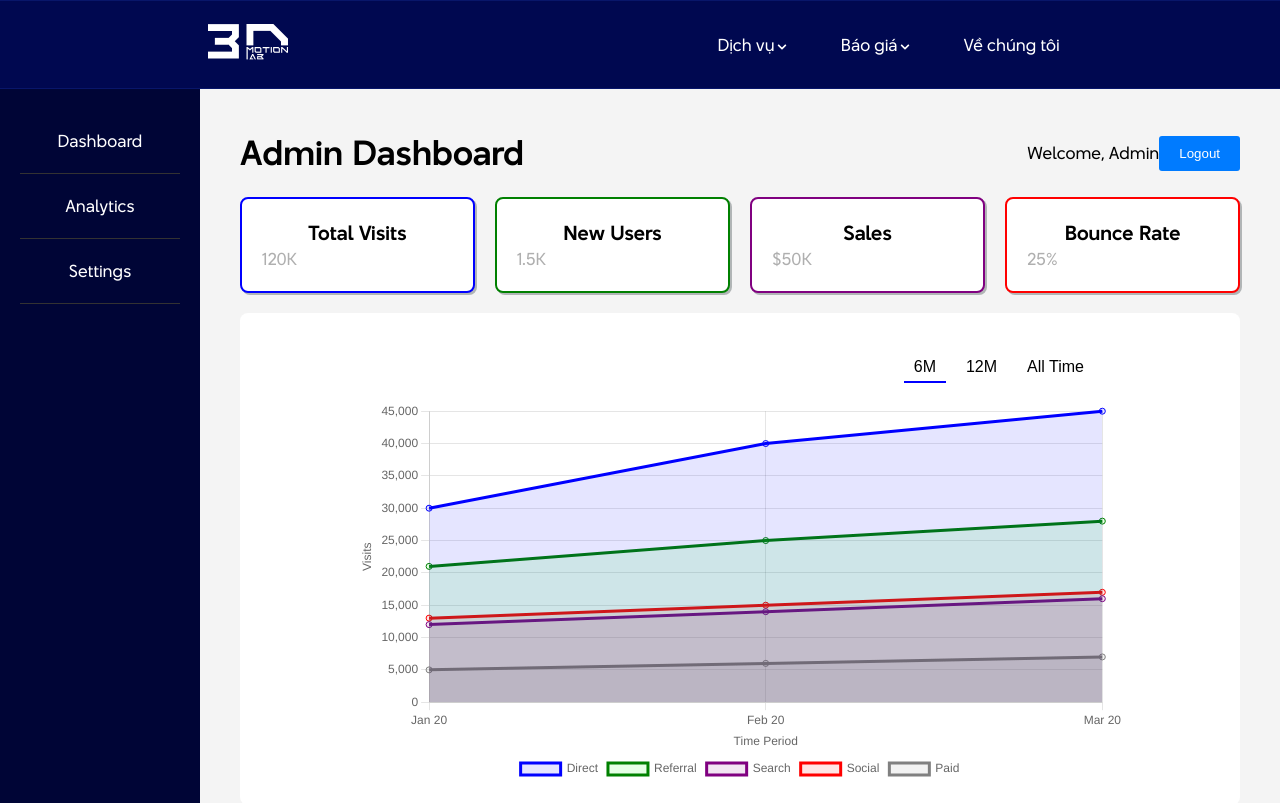
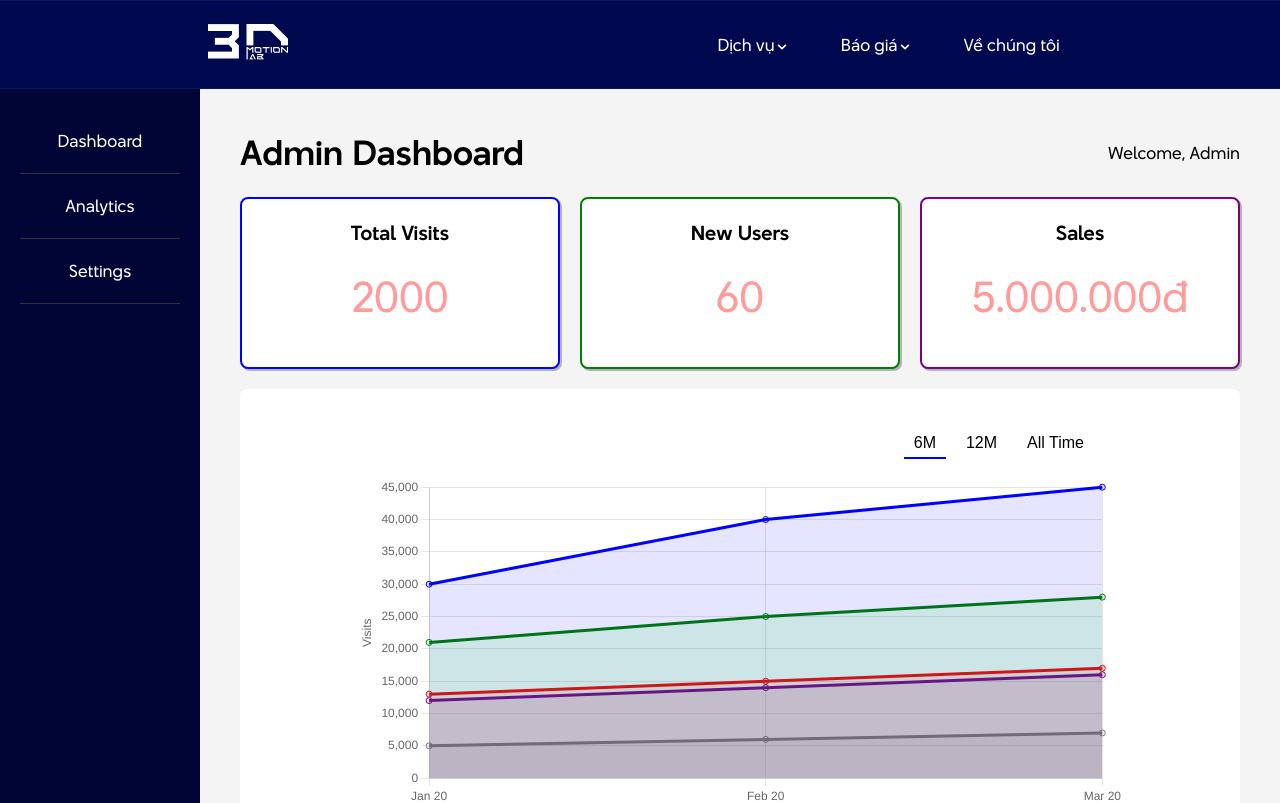
Before and after one commit to Quynh4/3dmotionlab, a React (Create React App) app: page /quan-ly in a window 1280 px wide. Shown: the top 803 px of the page. Built offline with nearby package versions, Linux system fonts and the light colour scheme.

Commit message:
Some report update

```diff
--- a/src/assets/styles/styles.css
+++ b/src/assets/styles/styles.css
@@ -101,6 +101,14 @@ p {
 	color: #afafaf;
 	font-size: 16px;
 	text-align: left;
+}
+
+.stats-card p {
+	font-family: "BT Beau Sans";
+	color: #ff9b9b;
+	font-size: 40px;
+	text-align: center;
+	margin: 20px;
 }
 p a {
 	position: relative;
--- a/src/components/admin-cpn/Header.jsx
+++ b/src/components/admin-cpn/Header.jsx
@@ -7,7 +7,6 @@ const Header = () => {
 			<h1>Admin Dashboard</h1>
 			<div className="user-info">
 				<span>Welcome, Admin</span>
-				<button>Logout</button>
 			</div>
 		</header>
 	);
--- a/src/components/common-cpn/Footer.jsx
+++ b/src/components/common-cpn/Footer.jsx
@@ -28,9 +28,7 @@ const Footer = () => {
 								<FaYoutube size={33} color="white" />
 							</HashLink>
 
-							<div className="footer-links">
-								<HashLink to="quan-ly#">Quản lý</HashLink>
-							</div>
+							<HashLink to="quan-ly#">Quản lý</HashLink>
 						</div>
 					</div>
 				</div>
--- a/src/pages/AdminPage.jsx
+++ b/src/pages/AdminPage.jsx
@@ -12,10 +12,9 @@ const AdminPage = () => {
 			<main className="main-content">
 				<Header />
 				<div className="stats-cards">
-					<StatsCard title="Total Visits" value="120K" color="blue" />
-					<StatsCard title="New Users" value="1.5K" color="green" />
-					<StatsCard title="Sales" value="$50K" color="purple" />
-					<StatsCard title="Bounce Rate" value="25%" color="red" />
+					<StatsCard title="Total Visits" value="2000" color="blue" />
+					<StatsCard title="New Users" value="60" color="green" />
+					<StatsCard title="Sales" value="5.000.000đ" color="purple" />
 				</div>
 				<div className="chart-container">
 					<TrafficChart />
```
